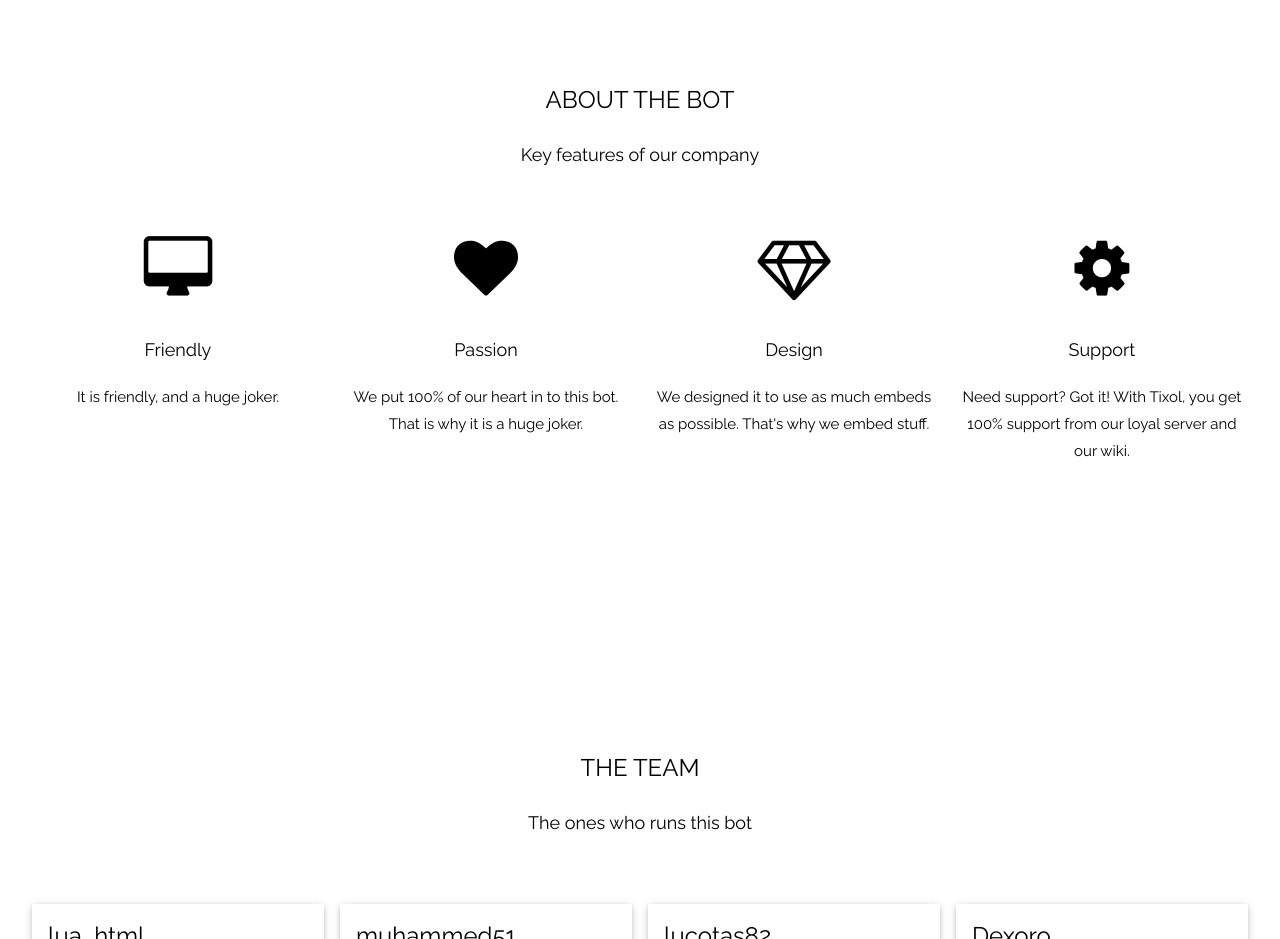
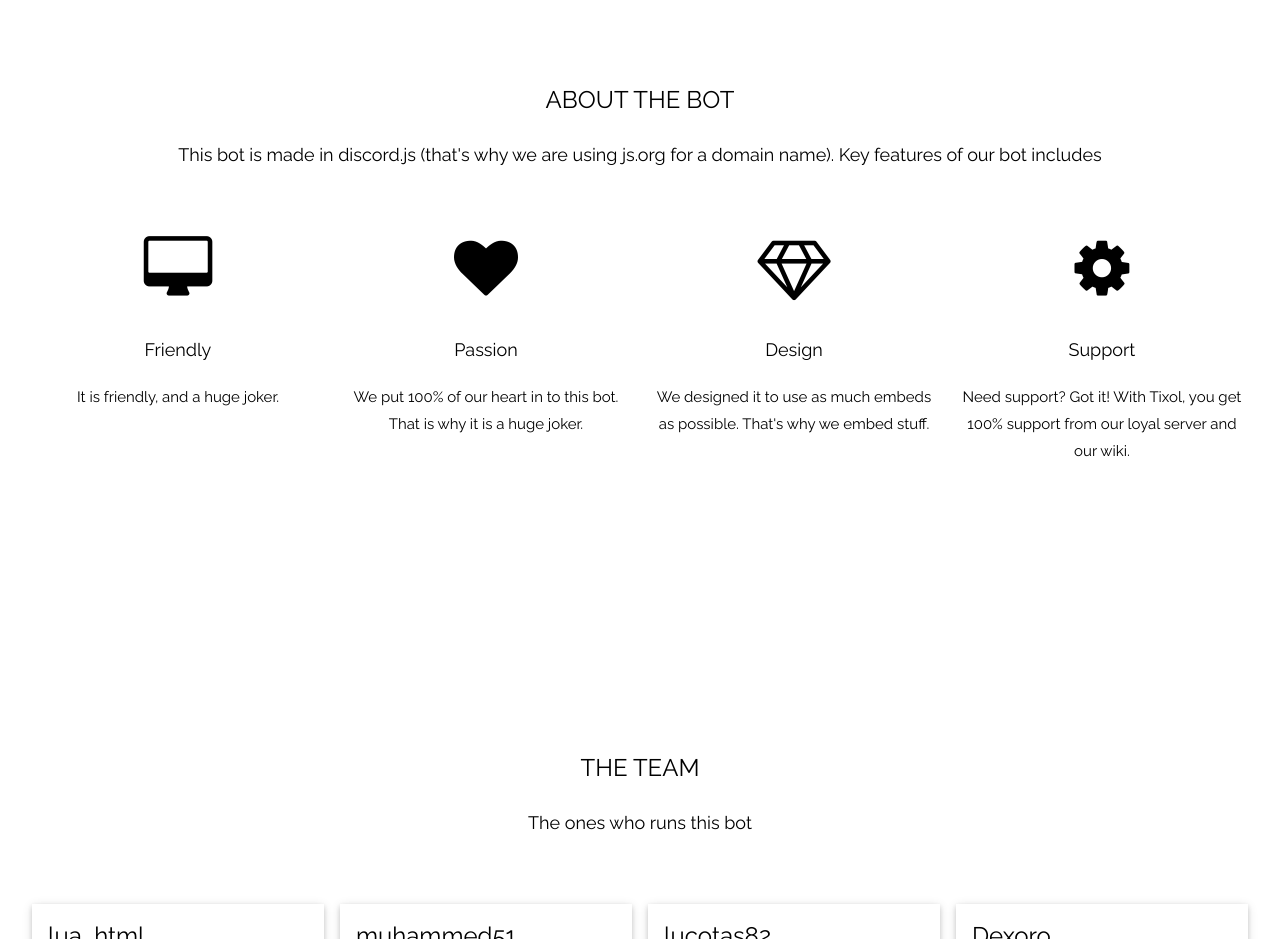
Before and after one commit to v61020/tixol, a website: page index.html in a window 1280 px wide. Shown: the part 860-1799 px from the top of the page. Drawn offline with nearby package versions, Linux system fonts and the light colour scheme.

Commit message:
Update index.html

```diff
--- a/index.html
+++ b/index.html
@@ -68,7 +68,7 @@ body, html {
 <!-- About Section -->
 <div class="w3-container" style="padding:128px 16px" id="about">
   <h3 class="w3-center">ABOUT THE BOT</h3>
-  <p class="w3-center w3-large">Key features of our company</p>
+  <p class="w3-center w3-large">This bot is made in discord.js (that's why we are using js.org for a domain name). Key features of our bot includes</p>
   <div class="w3-row-padding w3-center" style="margin-top:64px">
     <div class="w3-quarter">
       <i class="fa fa-desktop w3-margin-bottom w3-jumbo w3-center"></i>
```
